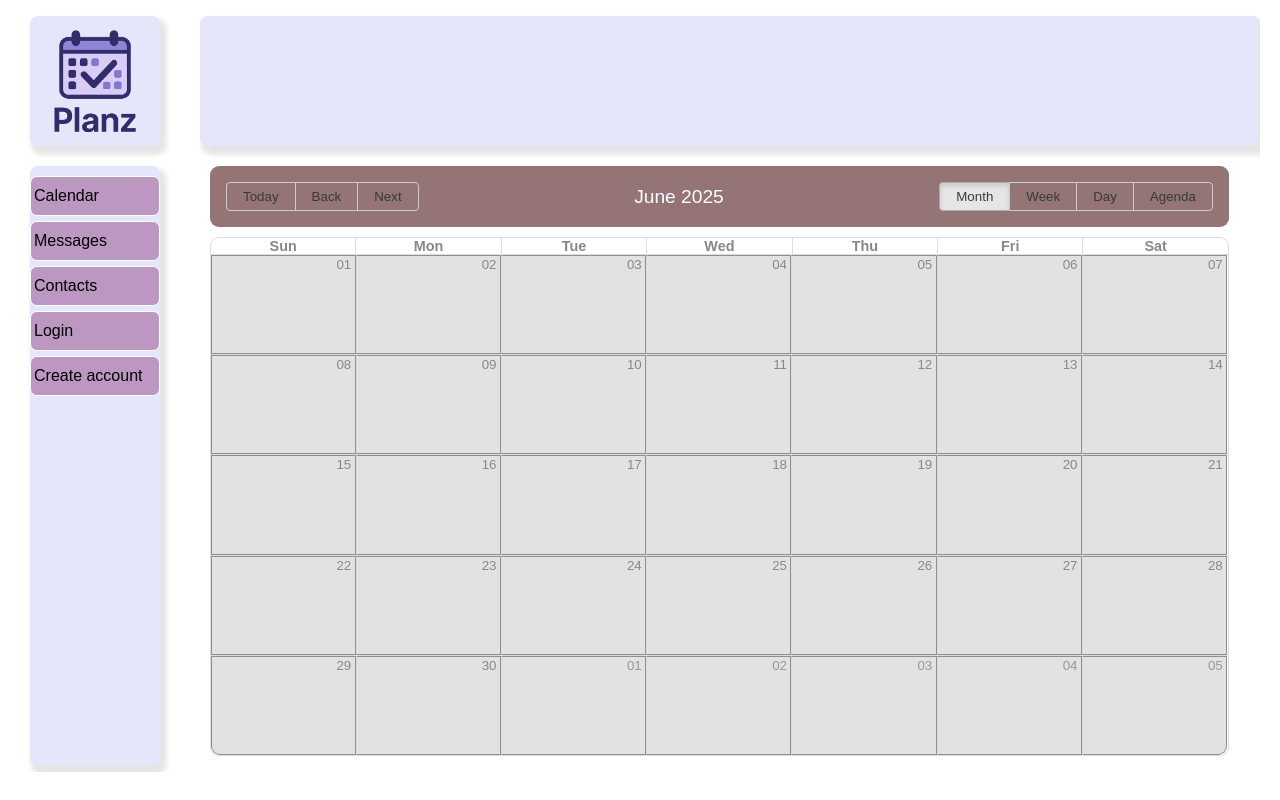
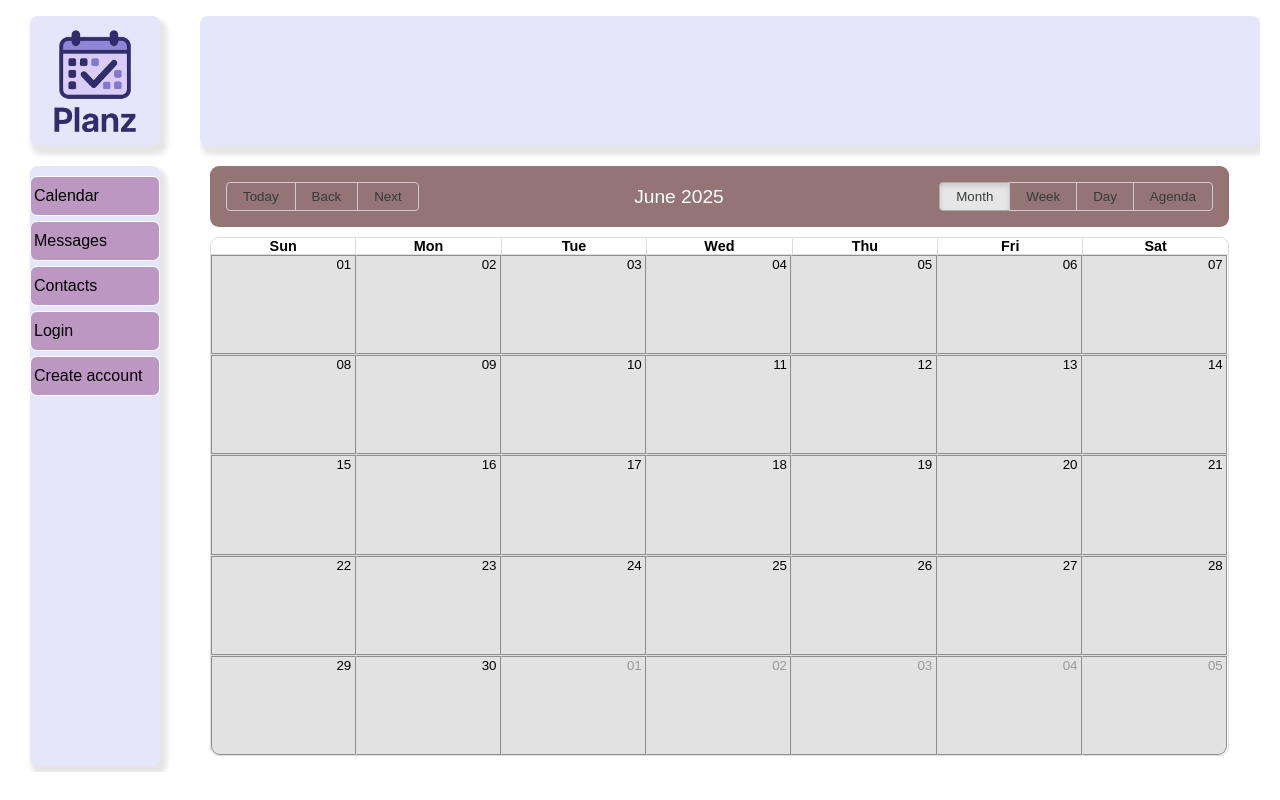
Before and after one commit to LaneLR/calendar-app, a Next.js app: page / in a window 1280 px wide. Built offline with nearby package versions, Linux system fonts and the light colour scheme; no server answers.

Commit message:
style adjustments

```diff
--- a/src/app/globals.css
+++ b/src/app/globals.css
@@ -1,22 +1,12 @@
 @import 'react-big-calendar/lib/css/react-big-calendar.css';
-
-:root {
-  --background: #ffffff;
-  --foreground: #888888;
-}
-
-@media (prefers-color-scheme: dark) {
-  :root {
-    --background: #f5f5f5;
-    --foreground: rgb(49, 49, 49);
-  }
-}
 
 html,
 body {
   max-width: 100vw;
   overflow-x: hidden;
-  max-height: 100vh;
+  height: auto;
+  min-height: 100%;
+  background-color: rgb(255, 255, 255);
 }
 
 body {
@@ -24,10 +14,15 @@ body {
   background: var(--background);
   font-family: Arial, Helvetica, sans-serif;
   -webkit-font-smoothing: antialiased;
-  -moz-osx-font-smoothing: grayscale;  height: 100vh;
+  -moz-osx-font-smoothing: grayscale;
+  height: 100%;
 }
 
-* {
+body::-webkit-scrollbar {
+  display: none; /* Chrome, Safari, Opera */
+}
+
+*, :root {
   box-sizing: border-box;
   padding: 0;
   margin: 0;
```
